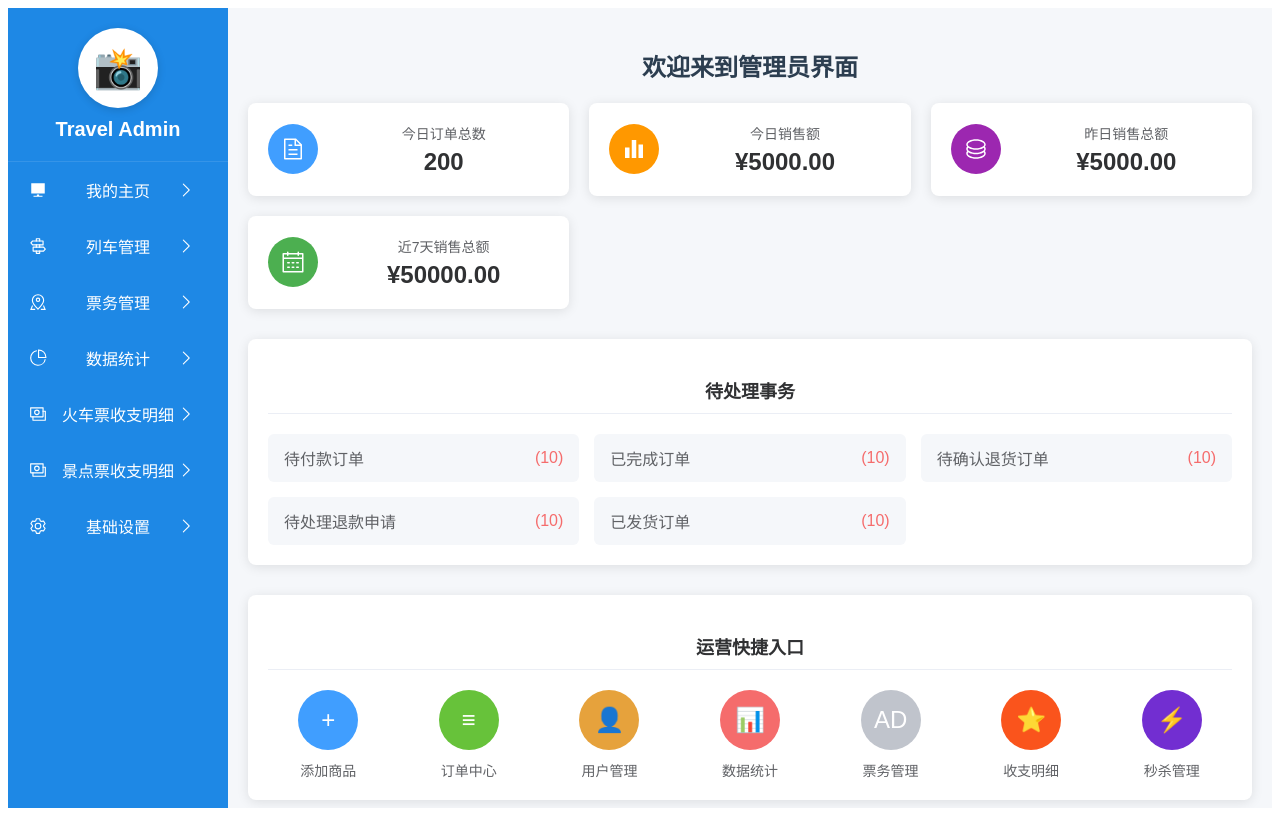
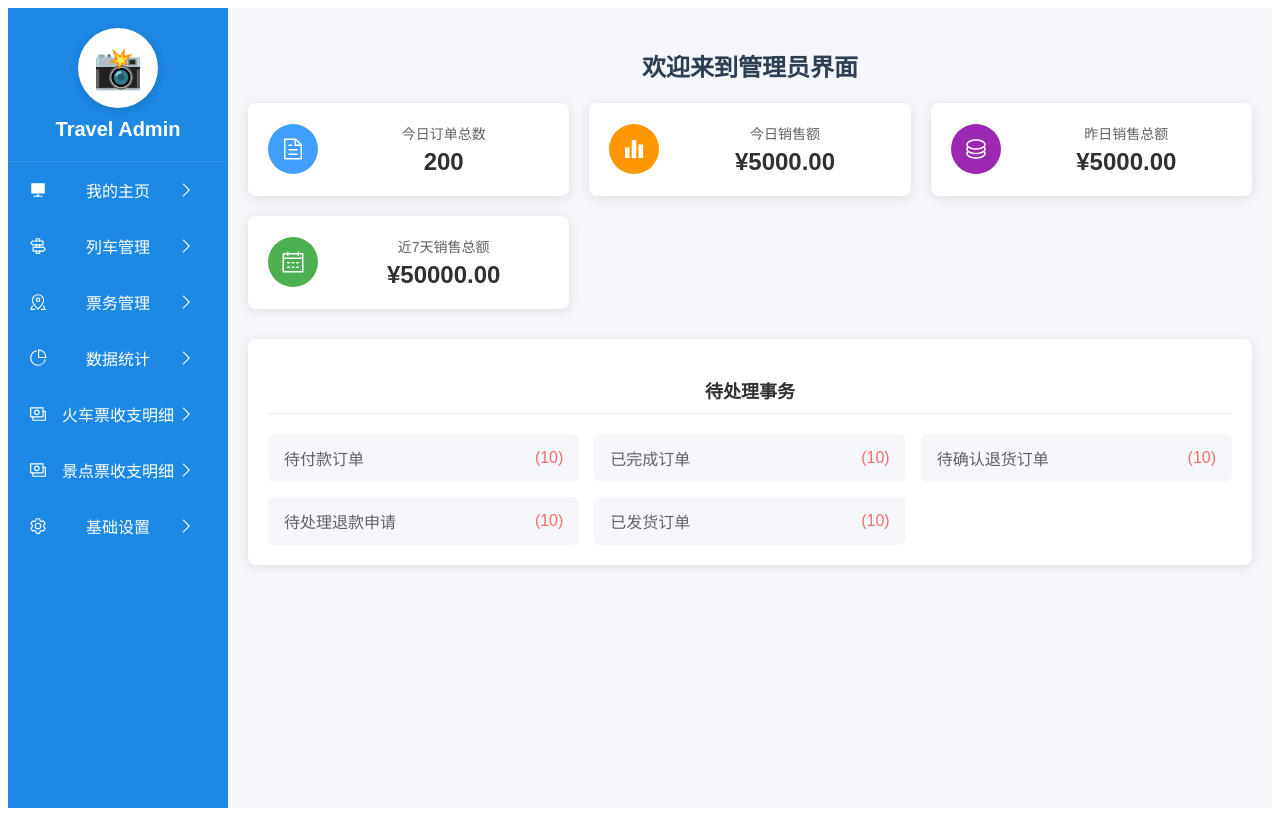
Before and after one commit to zheng0456/ticketing_system, a Vue app: page /admin in a window 1280 px wide. Built offline with nearby package versions, Linux system fonts and the light colour scheme; sample sign-in values are in the browser's storage.

Commit message:
feat(admin): 移除运营快捷入口模块
- 删除了运营快捷入口的整个功能区块
- 移除了相关的HTML结构和样式代码
- 清理了无用的图标和导航项配置

```diff
--- a/src/components/admin/index/AdminIndex.vue
+++ b/src/components/admin/index/AdminIndex.vue
@@ -67,41 +67,6 @@
         <div class="task-item">
           <span class="task-name">已发货订单</span>
           <span class="task-count">(10)</span>
-        </div>
-      </div>
-    </div>
-
-    <!-- 运营快捷入口 -->
-    <div class="quick-entry">
-      <h3>运营快捷入口</h3>
-      <div class="entry-grid">
-        <div class="entry-item">
-          <div class="entry-icon plus">+</div>
-          <div class="entry-name">添加商品</div>
-        </div>
-        <div class="entry-item">
-          <div class="entry-icon list">≡</div>
-          <div class="entry-name">订单中心</div>
-        </div>
-        <div class="entry-item">
-          <div class="entry-icon user">👤</div>
-          <div class="entry-name">用户管理</div>
-        </div>
-        <div class="entry-item">
-          <div class="entry-icon chart">📊</div>
-          <div class="entry-name">数据统计</div>
-        </div>
-        <div class="entry-item">
-          <div class="entry-icon ad">AD</div>
-          <div class="entry-name">票务管理</div>
-        </div>
-        <div class="entry-item">
-          <div class="entry-icon topic">⭐</div>
-          <div class="entry-name">收支明细</div>
-        </div>
-        <div class="entry-item">
-          <div class="entry-icon flash">⚡</div>
-          <div class="entry-name">秒杀管理</div>
         </div>
       </div>
     </div>
```
